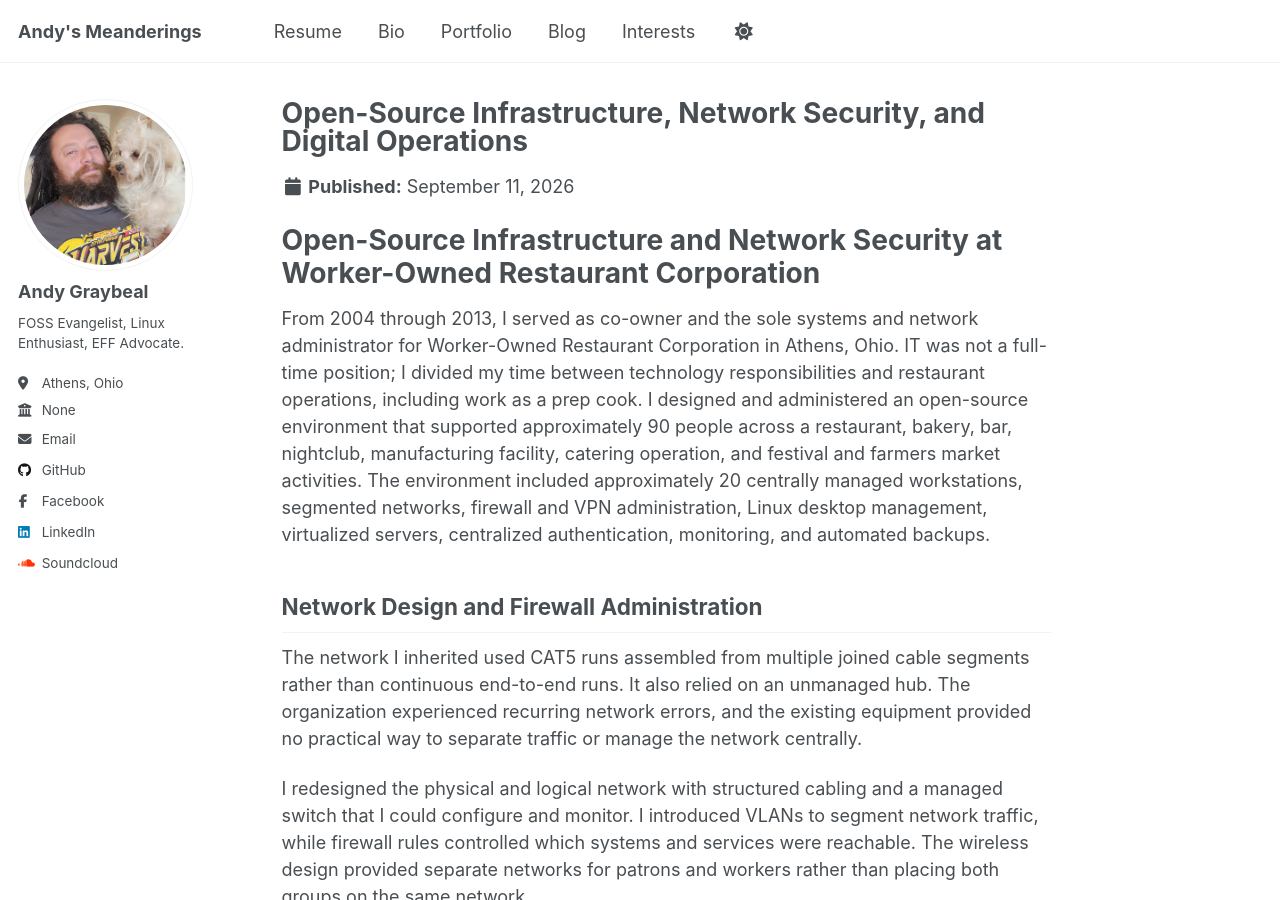
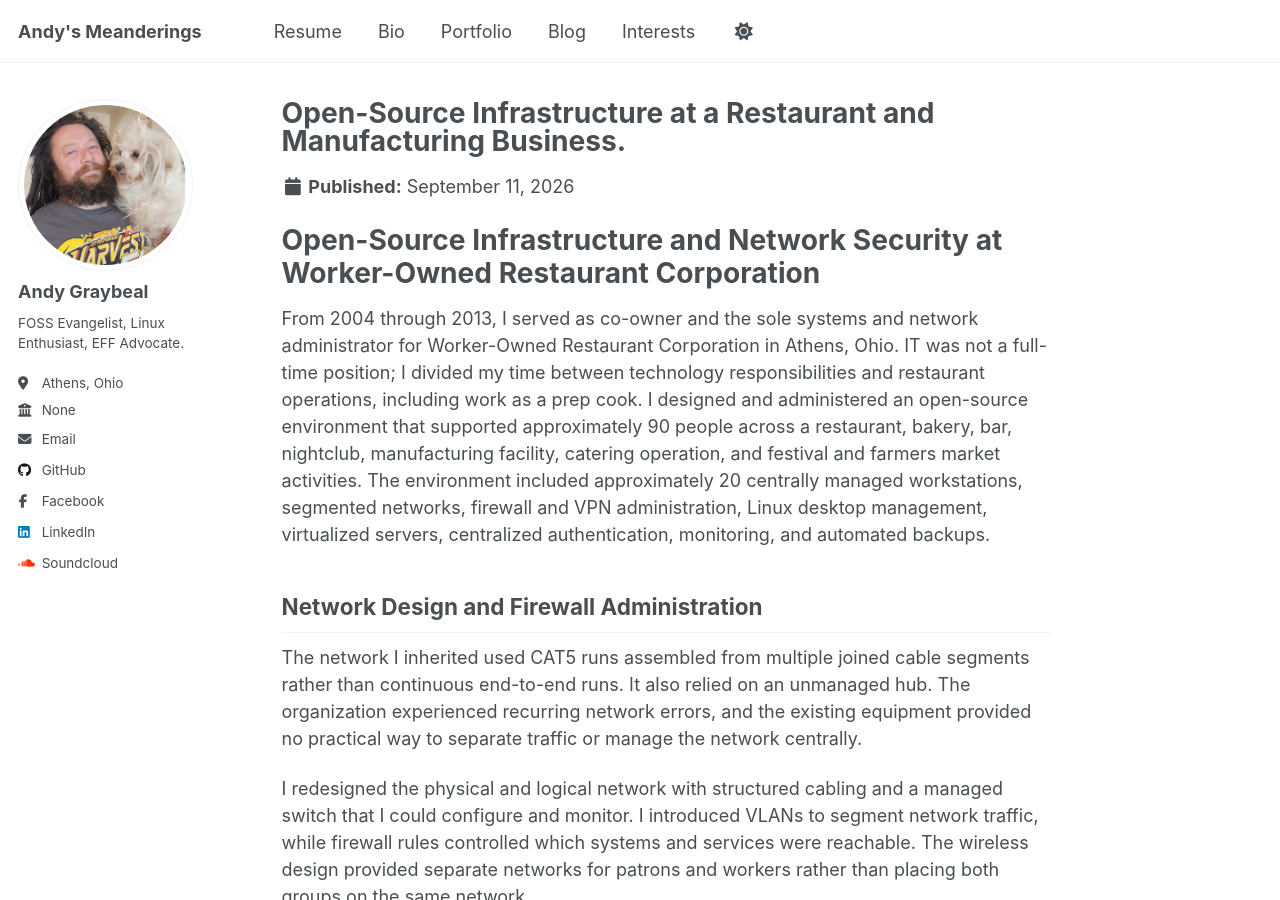
Before and after one commit to andy-graybeal/andy-graybeal.github.io, a Jekyll site: the page built from _portfolio/open_source_coop.md, in a window 1280 px wide and 900 px high. Built offline with Jekyll 4.4.1, drawn with Linux system fonts in a browser that asks for light colours; a script that is not in the unit is left out.

Commit message:
Update title for open source coop document

```diff
--- a/_portfolio/open_source_coop.md
+++ b/_portfolio/open_source_coop.md
@@ -1,5 +1,5 @@
 ---
-title: "Open-Source Infrastructure, Network Security, and Digital Operations"
+title: "Open-Source Infrastructure at a Restaurant and Manufacturing Business."
 excerpt: "Design and administration of segmented networks, pfSense firewalls, encrypted VPNs, Linux systems, centralized IAM, virtualization, monitoring, and backups."
 collection: portfolio
 ---
```
